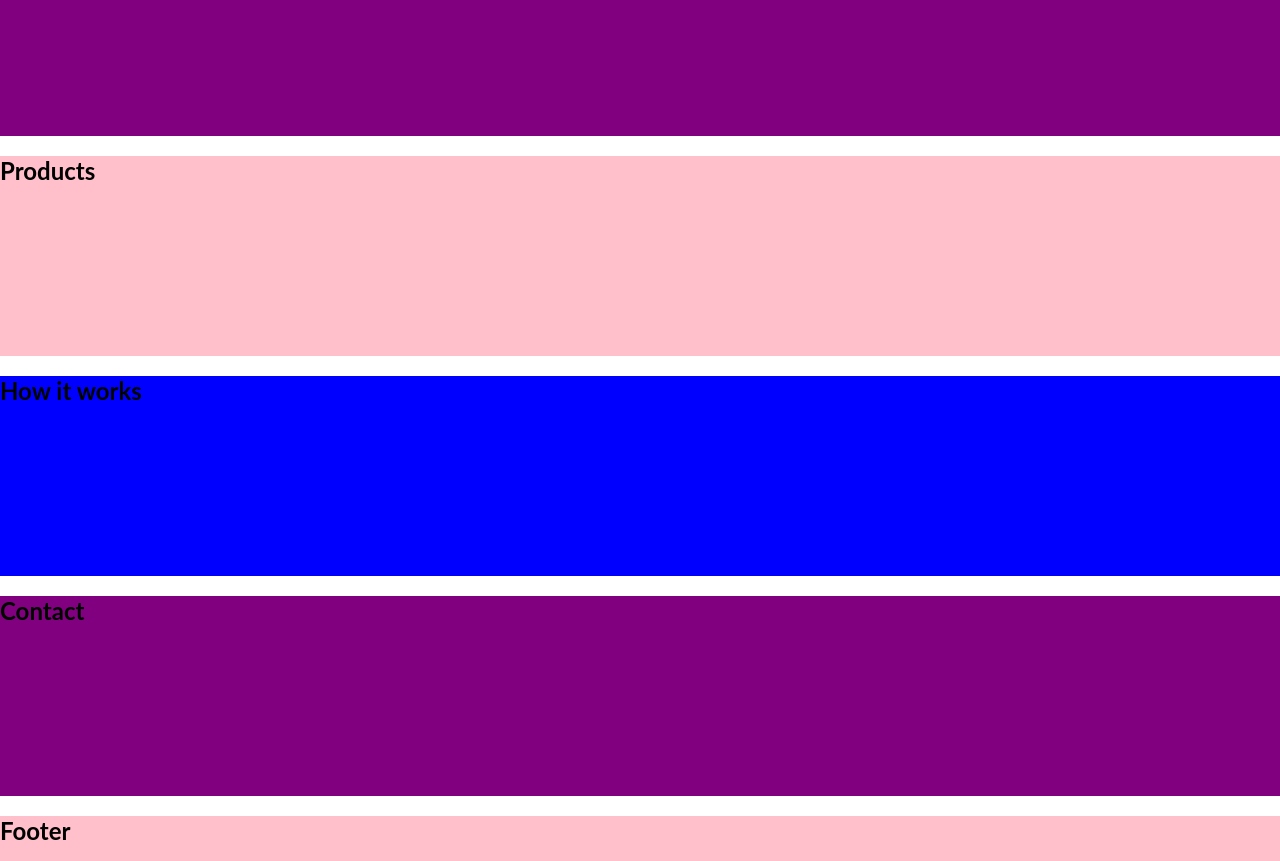
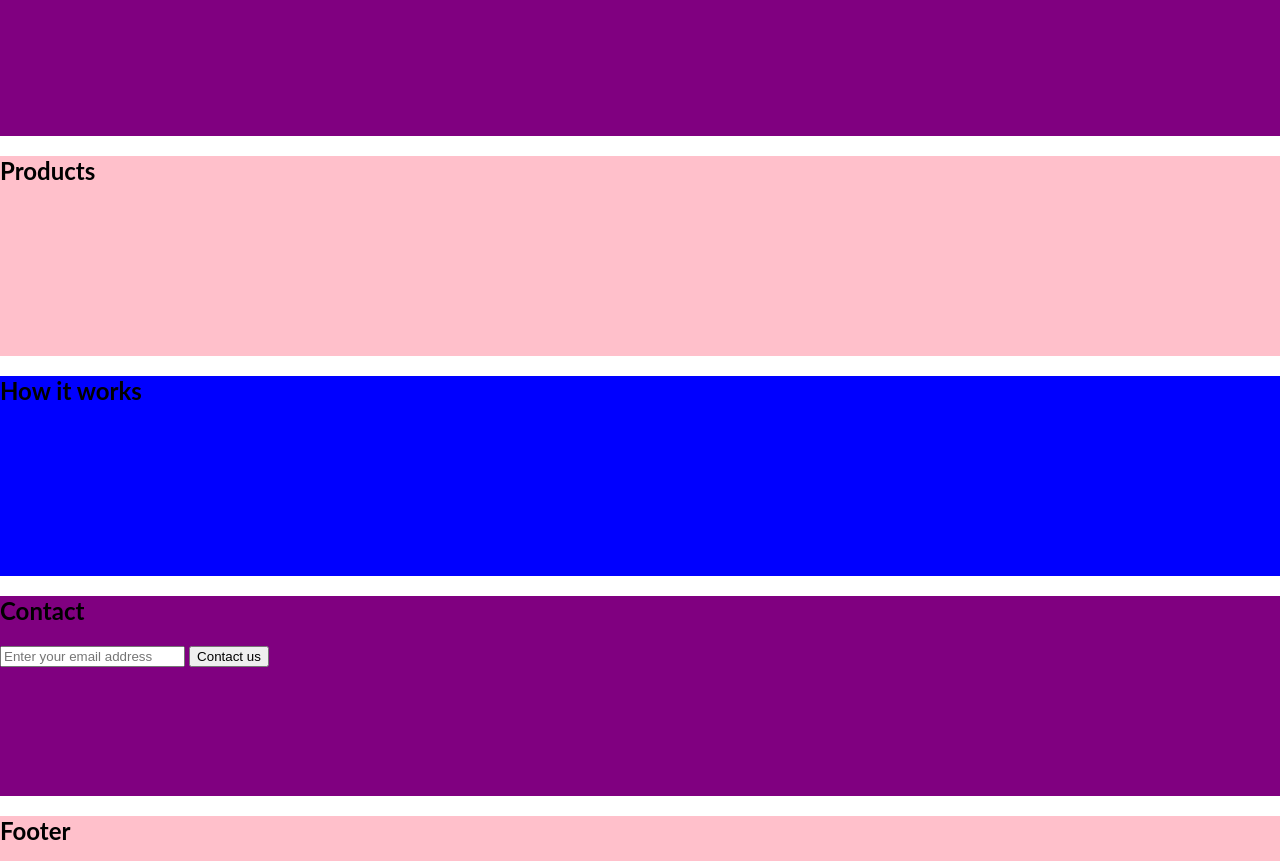
Before and after one commit to MarinaShemesh/freecodecamp_project_page, a plain HTML site: page index.html in a window 1280 px wide. Shown: the part 84-945 px from the top of the page. Drawn offline with Linux system fonts and the light colour scheme.

Commit message:
18june_1

```diff
--- a/index.html
+++ b/index.html
@@ -31,6 +31,12 @@
   </section>
   <section id="contact">
     <h2>Contact</h2>
+     <form id="form"
+           action="https://www.freecodecamp.com/email-submit">
+           <input name="email" id="email" type="email"
+                  placeholder="Enter your email address" required />
+           <input id="submit" type="submit" value="Contact us"></input>
+      </form>
 
   </section>
   <footer>
```
